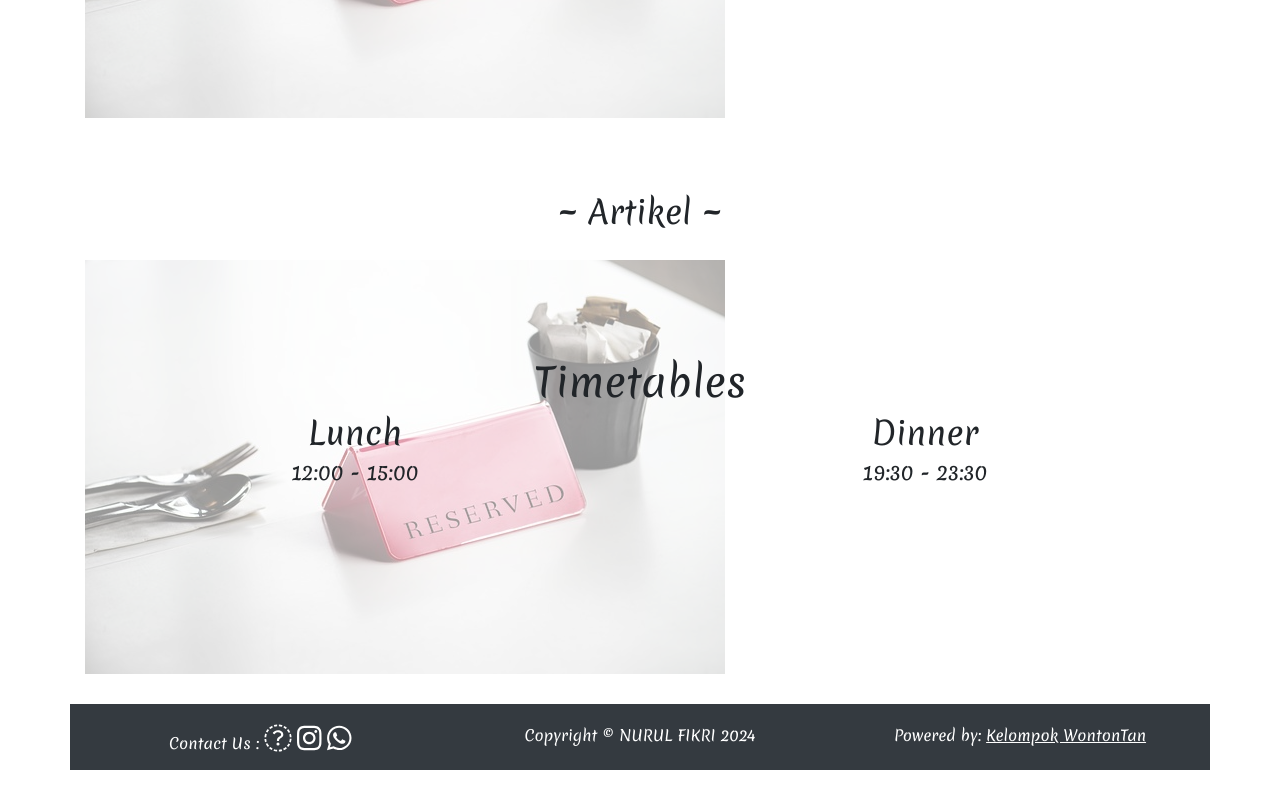
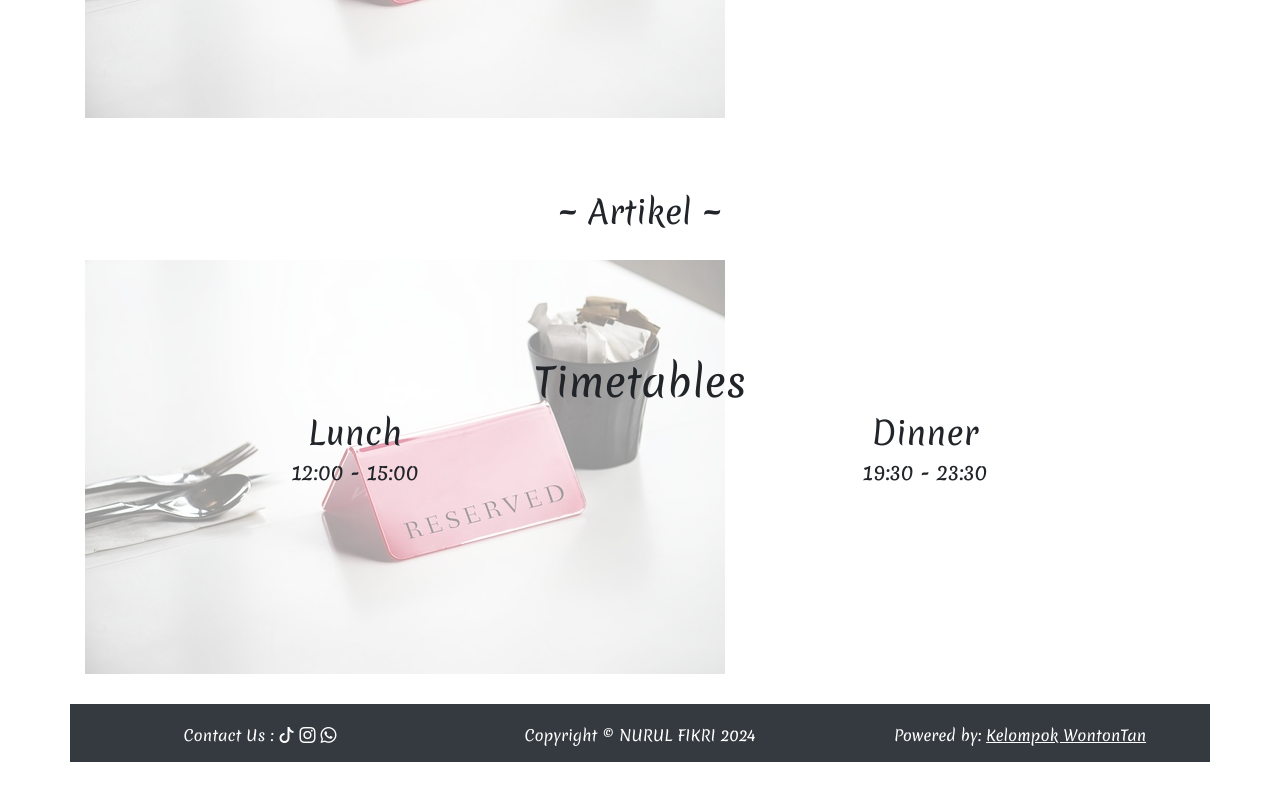
Before and after one commit to jasminearta/wontontanid, a plain HTML site: page index.html in a window 1280 px wide. Shown: the part 3073-3873 px from the top of the page. Drawn offline with nearby package versions, Linux system fonts and the light colour scheme; some packages are replaced by stand-ins of ours.

Commit message:
mengganti icon menjadi bootsrap icon

```diff
--- a/css/style.css
+++ b/css/style.css
@@ -93,3 +93,7 @@ footer{
 	bottom: 0px;
 	padding-top: 20px;
 }
+
+.footer i {
+	font-size: 1rem;
+}
--- a/index.html
+++ b/index.html
@@ -6,6 +6,8 @@
 		<link rel="stylesheet" type="text/css" href="css/style.css">
 		<link href='https://fonts.googleapis.com/css?family=Merienda' rel='stylesheet'>
 		<link href="https://cdn.rawgit.com/michalsnik/aos/2.1.1/dist/aos.css" rel="stylesheet">
+		<!-- Bootsrap Icon -->
+		<link rel="stylesheet" href="https://cdn.jsdelivr.net/npm/bootstrap-icons@1.11.3/font/bootstrap-icons.min.css">
 
     	<title>WontonTan</title>
     	<link rel="icon" href="images/logowonton.png">
@@ -177,7 +179,7 @@
 				</div>
 			</div>
 			<div class="row">
-				<div class=" col-lg-12 reserve-container" data-aos="fade-up">
+				<div class="col-lg-12 reserve-container" data-aos="fade-up">
 					<img class="img-fluid image-reserve" src="images/reserve.jpg">
 					<div class="reserve-text col-lg-12 ">
 						<h1 class="text-center">Timetables</h1>
@@ -199,9 +201,9 @@
 			<div class="row footer bg-dark">
 				<div class="col">
 					<p class="text-center text-white">Contact Us :
-						<a class="social-icon text-white" href="https://www.tiktok.com/@wontontan.id"><i class="fab fa-tiktok"></i></a>
-						<a class="social-icon text-white" href="https://www.instagram.com/wontontan.id/"><i class="fab fa-instagram"></i></a></a>
-						<a class="social-icon text-white" href="https://api.whatsapp.com/send/?phone=6281933874664&text&type=phone_number&app_absent=0"><i class="fab fa-whatsapp"></i></a>
+						<a class="social-icon text-white" href="https://www.tiktok.com/@wontontan.id"><i class="bi bi-tiktok"></i></a>
+						<a class="social-icon text-white" href="https://www.instagram.com/wontontan.id/"><i class="bi bi-instagram"></i></a></a>
+						<a class="social-icon text-white" href="https://api.whatsapp.com/send/?phone=6281933874664&text&type=phone_number&app_absent=0"><i class="bi bi-whatsapp"></i></a>
 					</p>
 				</div>
 				<div class="col">
@@ -216,7 +218,6 @@
 		<script src="js/jquery-3.3.1.min.js"></script>
 		<script src="https://cdnjs.cloudflare.com/ajax/libs/popper.js/1.12.9/umd/popper.min.js" integrity="sha384-ApNbgh9B+Y1QKtv3Rn7W3mgPxhU9K/ScQsAP7hUibX39j7fakFPskvXusvfa0b4Q" crossorigin="anonymous"></script>
 		<script src="https://maxcdn.bootstrapcdn.com/bootstrap/4.0.0/js/bootstrap.min.js" integrity="sha384-JZR6Spejh4U02d8jOt6vLEHfe/JQGiRRSQQxSfFWpi1MquVdAyjUar5+76PVCmYl" crossorigin="anonymous"></script>
-		<script defer src="https://use.fontawesome.com/releases/v5.0.6/js/all.js"></script>
 		<script type="text/javascript" src="js/map.js"></script>
 		<script type="text/javascript" src="js/smooth-scroll.js"></script>
 		<script src="https://cdn.rawgit.com/michalsnik/aos/2.1.1/dist/aos.js"></script>
```
